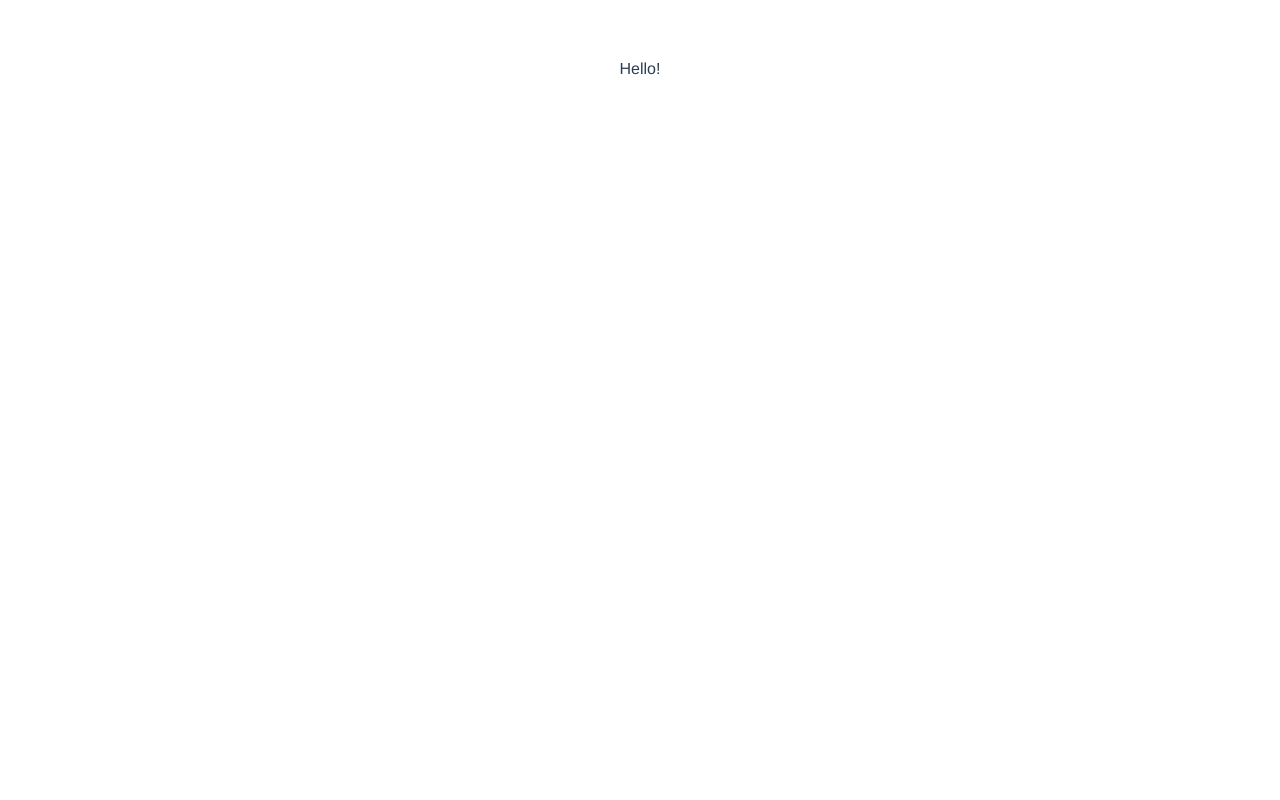
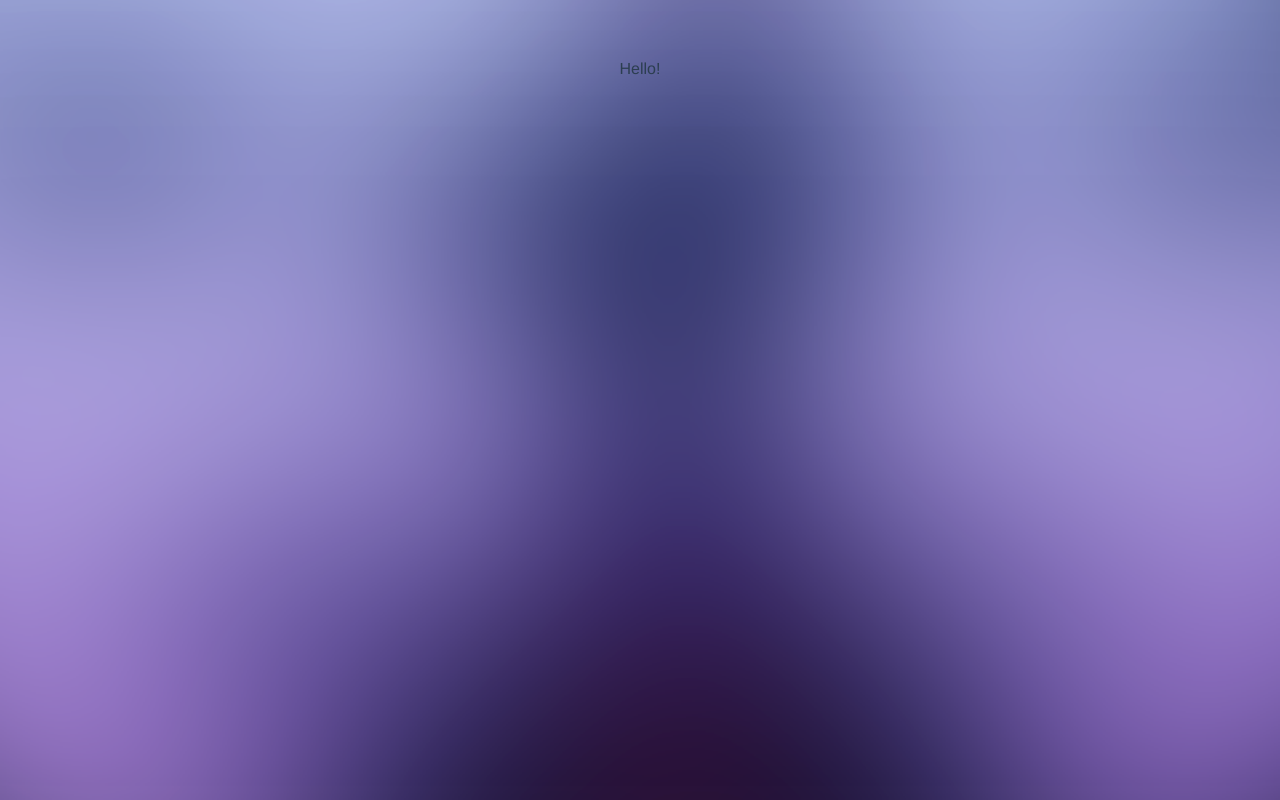
Before and after one commit to martyna-michno/PlayerWidget, a Vue app in the folder player-widget/: page / in a window 1280 px wide. Built offline with nearby package versions, Linux system fonts and the light colour scheme.

Commit message:
added background to App as a separate component

```diff
--- a/player-widget/src/App.vue
+++ b/player-widget/src/App.vue
@@ -1,19 +1,32 @@
 <template>
   <div id="app">
     Hello!
+    <Background />
   </div>
 </template>
 
 <script>
 
+import Background from '@/components/Background.vue'
+
 export default {
   name: 'app',
   components: {
+    Background
   }
 }
 </script>
 
 <style lang="scss">
+
+body {
+
+    margin: 0;
+    padding: 0;
+    box-sizing: border-box;
+
+}
+
 #app {
   font-family: 'Avenir', Helvetica, Arial, sans-serif;
   -webkit-font-smoothing: antialiased;
--- /dev/null
+++ b/player-widget/src/components/Background.vue
@@ -0,0 +1,26 @@
+<template>
+  <div class="background" />
+</template>
+
+<script>
+export default {
+
+    name: 'Background'
+
+}
+</script>
+
+<style lang="scss" scoped>
+
+.background {
+    position: fixed;
+    top: 0;
+    z-index: -1;
+    width: 100%;
+    height: 100vh;
+    background-image: url('../assets/background.png');
+    background-repeat: no-repeat;
+    background-size: cover;
+}
+
+</style>
```
Also changed, not shown: player-widget/src/assets/background.png (added).
